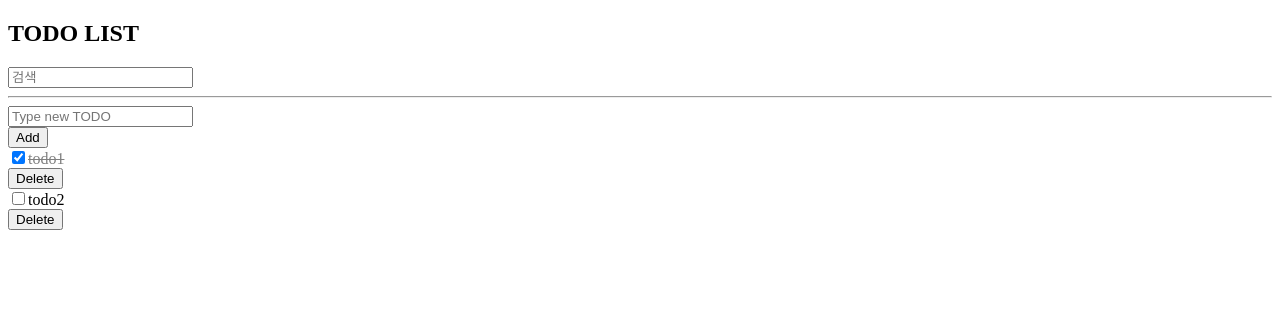
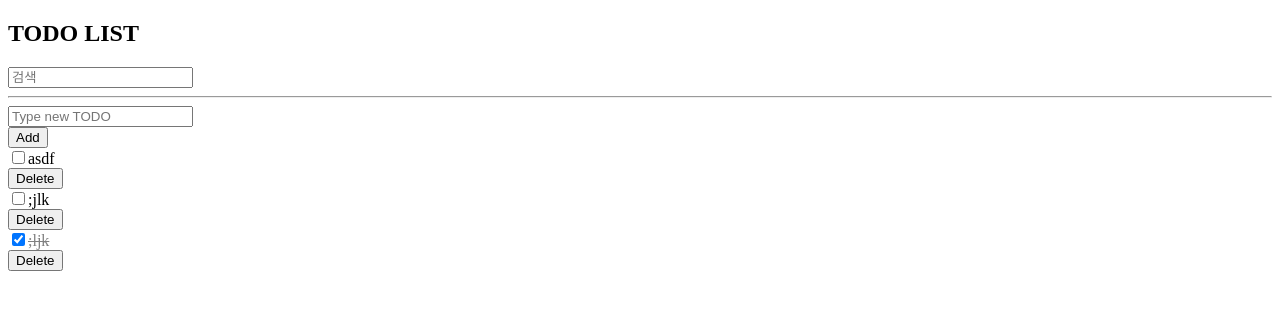
Before and after one commit to teller2016/vue3-todo, a Vue app: page / in a window 1280 px wide. Shown: the top 310 px of the page. Built offline with nearby package versions, Linux system fonts and the light colour scheme; data requests are answered from the project's data file; the HTML template or start-up script is replaced by a standard one.

Commit message:
feature: use db data - get todo list - delete todo list - toggle completed

```diff
--- a/db.json
+++ b/db.json
@@ -6,14 +6,14 @@
       "id": 1
     },
     {
-      "subject": "sss",
-      "completed": false,
-      "id": 2
-    },
-    {
       "subject": ";jlk",
       "completed": false,
       "id": 3
+    },
+    {
+      "subject": ";ljk",
+      "completed": true,
+      "id": 4
     }
   ]
 }
--- a/src/App.vue
+++ b/src/App.vue
@@ -46,24 +46,29 @@ export default {
   },
   setup() {
     // todo 데이터
-    const todos = ref([
-      {
-        id: 1,
-        subject: "todo1",
-        completed: true,
-      },
-      {
-        id: 2,
-        subject: "todo2",
-        completed: false,
-      },
-    ]);
+    const todos = ref([]);
 
     // 에러
     const error = ref("");
 
     // 검색
     const searchText = ref("");
+
+    const url = "http://localhost:3000/todos";
+
+    // get todos
+    const getTodos = async () => {
+      try {
+        const res = await axios.get(url);
+        todos.value = res.data;
+      } catch (error) {
+        error.value = "에러발생";
+      }
+    };
+
+    getTodos();
+
+    // 검색 필터링된 todos
     const filteredTodos = computed(() => {
       if (searchText.value) {
         return todos.value.filter((todo) => {
@@ -75,32 +80,48 @@ export default {
     });
 
     // TODO 추가 이벤트
-    const addTodo = (todo) => {
+    const addTodo = async (todo) => {
       error.value = "";
 
       // DB에 todo 저장
-      axios
-        .post("http://localhost:3000/todos", {
+      try {
+        const res = await axios.post(url, {
           subject: todo.subject,
           completed: todo.completed,
-        })
-        .then((res) => {
-          todos.value.push(res.data);
-        })
-        .catch((error) => {
-          error.value = "에러 발생";
-          console.log(error);
         });
+        todos.value.push(res.data);
+      } catch (error) {
+        console.log(error);
+        error.value = "에러 발생";
+      }
     };
 
     // TODO 완료 상태 toggle
-    const toggleCompleted = (index) => {
-      todos.value[index].completed = !todos.value[index].completed;
+    const toggleCompleted = async (index) => {
+      error.value = "";
+      const id = todos.value[index].id;
+
+      try {
+        await axios.patch(`${url}/${id}`, {
+          completed: !todos.value[index].completed,
+        });
+        todos.value[index].completed = !todos.value[index].completed;
+      } catch (error) {
+        error.value = "에러발생";
+      }
     };
 
     // TODO Delete 이벤트
-    const deleteTodo = (index) => {
-      todos.value.splice(index, 1);
+    const deleteTodo = async (index) => {
+      error.value = "";
+      const id = todos.value[index].id;
+
+      try {
+        await axios.delete(`${url}/${id}`);
+        todos.value.splice(index, 1);
+      } catch (error) {
+        error.value = "에러발생";
+      }
     };
 
     return {
```
